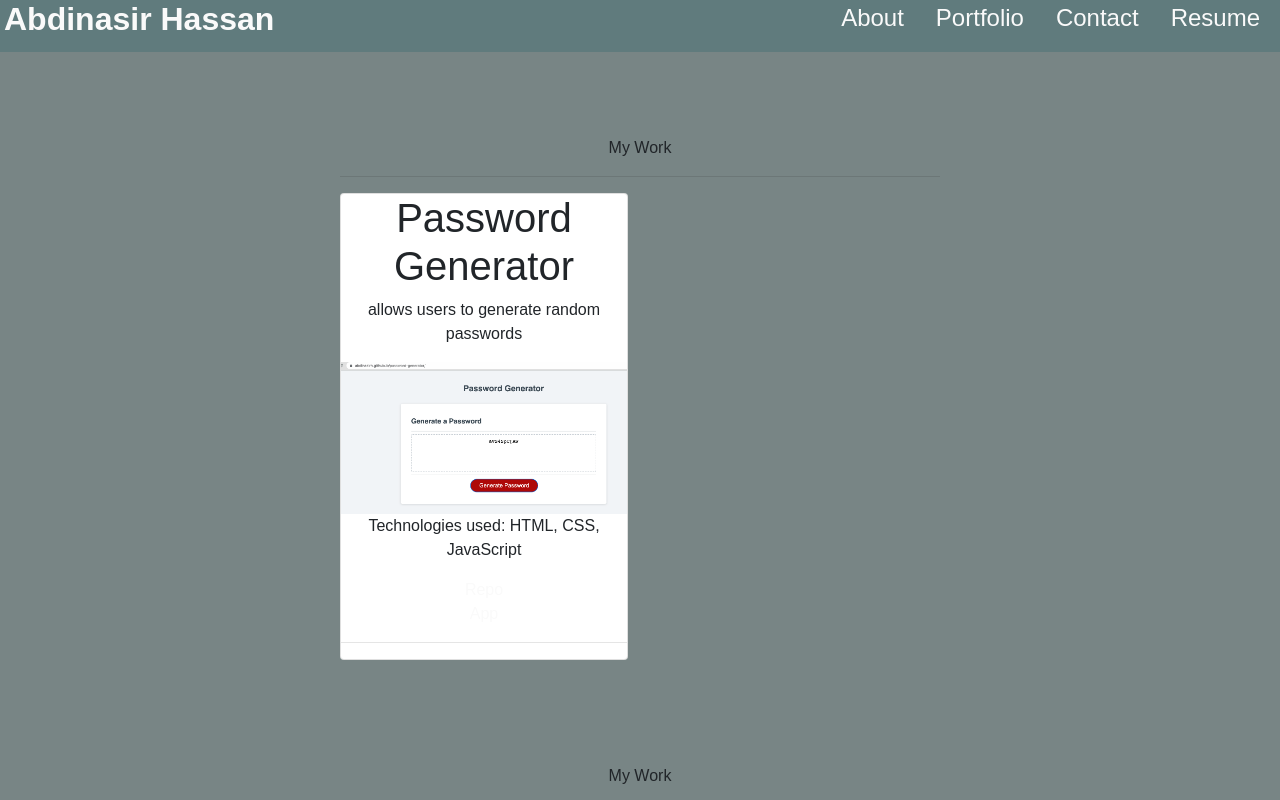
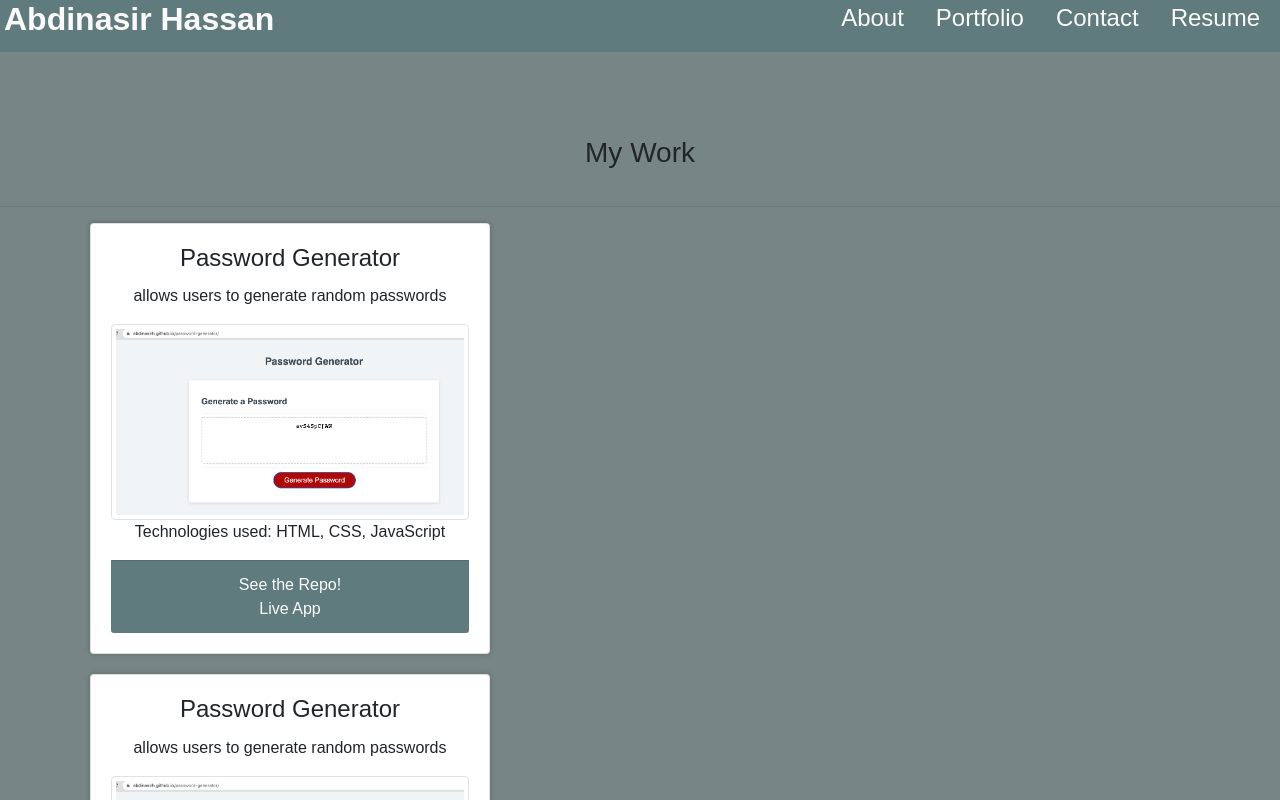
Before and after one commit to abdinasirh/react-portfolio, a React (Create React App) app: page /Portfolio in a window 1280 px wide. Shown: the top 800 px of the page. Built offline with nearby package versions, Linux system fonts and the light colour scheme.

Commit message:
add somey styling

```diff
--- a/package.json
+++ b/package.json
@@ -6,6 +6,8 @@
     "@testing-library/jest-dom": "^5.16.2",
     "@testing-library/react": "^12.1.3",
     "@testing-library/user-event": "^13.5.0",
+    "bootstrap": "^5.1.3",
+    "bulma": "^0.9.3",
     "react": "^17.0.2",
     "react-dom": "^17.0.2",
     "react-router-dom": "^5.2.0",
--- a/src/App.js
+++ b/src/App.js
@@ -5,6 +5,7 @@ import Footer from "./components/Footer";
 import Navbar from "./components/Navbar";
 import About from "./components/About";
 import Portfolio from "./components/Portfolio";
+
 
 function App() {
   return (
--- a/src/components/About/index.js
+++ b/src/components/About/index.js
@@ -2,7 +2,7 @@ import React from "react";
 const About = () => {
   return (
     <div className="center">
-      <p className="">Full Stack Developer</p>
+      <h3 className="">Full-Stack Developer</h3>
       <hr />
       <img
 						src={require("../../assets/images/myPhoto.jpeg")}
--- a/src/components/Portfolio/index.js
+++ b/src/components/Portfolio/index.js
@@ -4,6 +4,14 @@ import passGen from "../../assets/images/passGen.jpeg";
 
 function Portfolio() {
 const [projects] = useState([
+  {
+    title: "Password Generator",
+    description: "allows users to generate random passwords",
+    image: passGen,
+    technologies: "HTML, CSS, JavaScript",
+    repo: "https://github.com/abdinasirh/password-generator",
+    app: "https://abdinasirh.github.io/password-generator/",
+  },
   {
     title: "Password Generator",
     description: "allows users to generate random passwords",
@@ -39,13 +47,6 @@ const [projects] = useState([
     technologies: "",
     repo: "",
     app: "",
-  },
-  {
-    title: "",
-    image: "",
-    technologies: "",
-    repo: "",
-    app: "",
   }
 
 ]);
@@ -53,7 +54,8 @@ const [projects] = useState([
 
   return (
     <div>
-
+      <h3 className="work">My Work</h3>
+      <hr />
       {projects.map((project)=> (
         <Project project={project} />
       ))}
--- a/src/components/Project/index.js
+++ b/src/components/Project/index.js
@@ -3,18 +3,37 @@ import React from "react";
 function Project({ project }) {
   const { title, description, image, technologies, repo, app } = project;
   return (
-    <div className="center">
-        <p>My Work</p>
-      <hr />
-      <div className="card">
-        <h1>{title}</h1>
-        <p>{description}</p>
-        <img src={image} alt={title} />
-        <p>Technologies used: {technologies}</p>
-        <a href={repo}>Repo</a>
-        <a href={app}>App</a>
-
-        <hr />
+    <div className="container">
+      <div className="row">
+        <div className="column">
+          <div className="card">
+            <div className="card-body">
+              <h4 className="card-title">{title}</h4>
+              <p className="card-text">{description}</p>
+              <img className="img-thumbnail" src={image} alt={title} />
+              <p>Technologies used: {technologies}</p>
+              <footer className="card-footer">
+                <a
+                  href={repo}
+                  className="card-footer-item"
+                  target="_blank"
+                  rel="noreferrer"
+                >
+                  See the Repo!
+                </a>
+                <br />
+                <a
+                  href={app}
+                  className="card-footer-item"
+                  target="_blank"
+                  rel="noreferrer"
+                >
+                  Live App
+                </a>
+              </footer>
+            </div>
+          </div>
+        </div>
       </div>
     </div>
   );
--- a/src/index.css
+++ b/src/index.css
@@ -15,6 +15,7 @@ body {
   font-family: sans-serif;
   background-color: var(--primary);
   font-size: 16px;
+  /* text-align: center; */
 }
 
 
@@ -58,10 +59,9 @@ a {
   margin-left: var(--spacing-two);
 } */
 
-.center {
+.center, .work{
   margin-left: 25%;
   margin-right: 25%;
-  /* height: 600px; */
   padding: 20px;
   margin-top: 5%;
   text-align: center;
@@ -100,5 +100,20 @@ a {
 }
 
 .card {
-  max-width: 18rem;
+  width: 400px;
+  text-align: center;
+  margin-bottom: 20px;
+  margin-left: 20px;
+  box-shadow: 0 0 5px 0 rgba(22, 22, 26, .25);
 }
+.card-footer {
+  background: var(--tertiary);
+}
+
+.row {
+  display: flex;
+}
+
+.column {
+  flex: 50%;
+}
```
Also changed, not shown: 1 other file (tests, documents, lock files or other folders).
